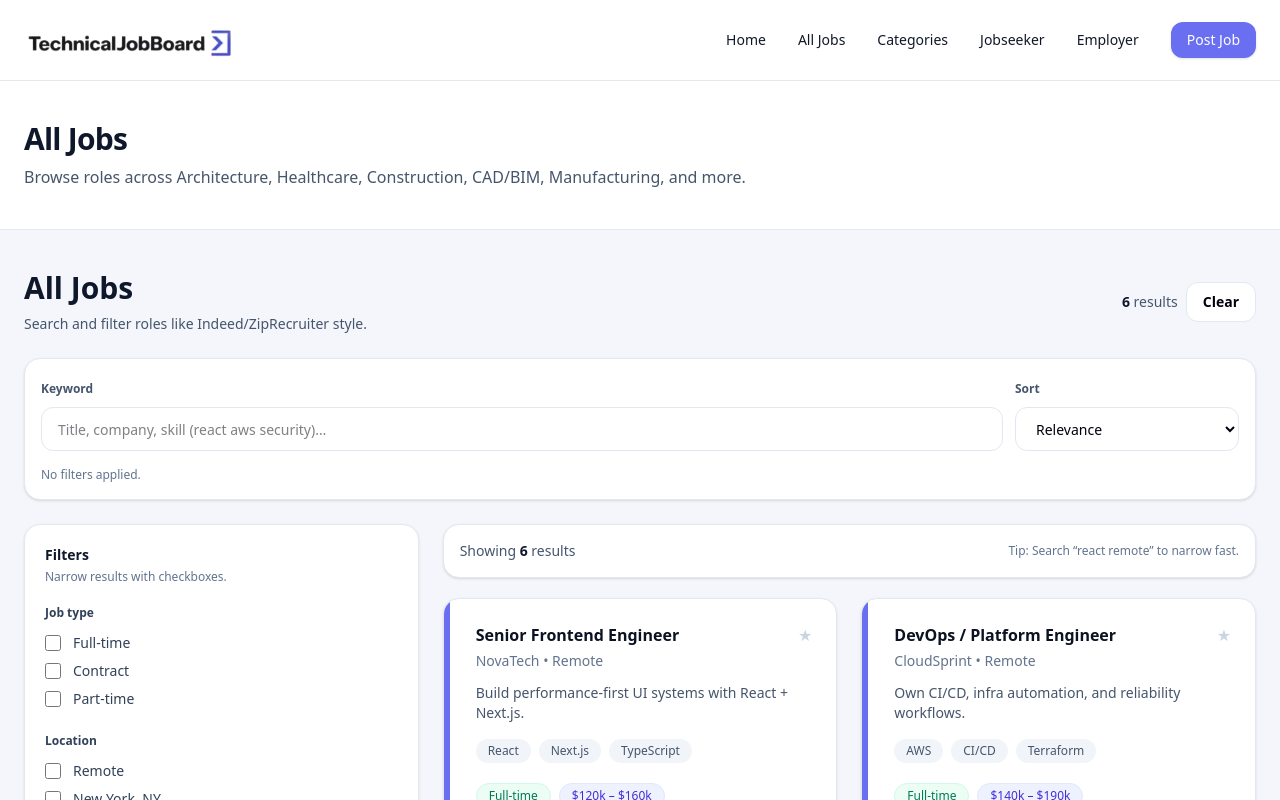
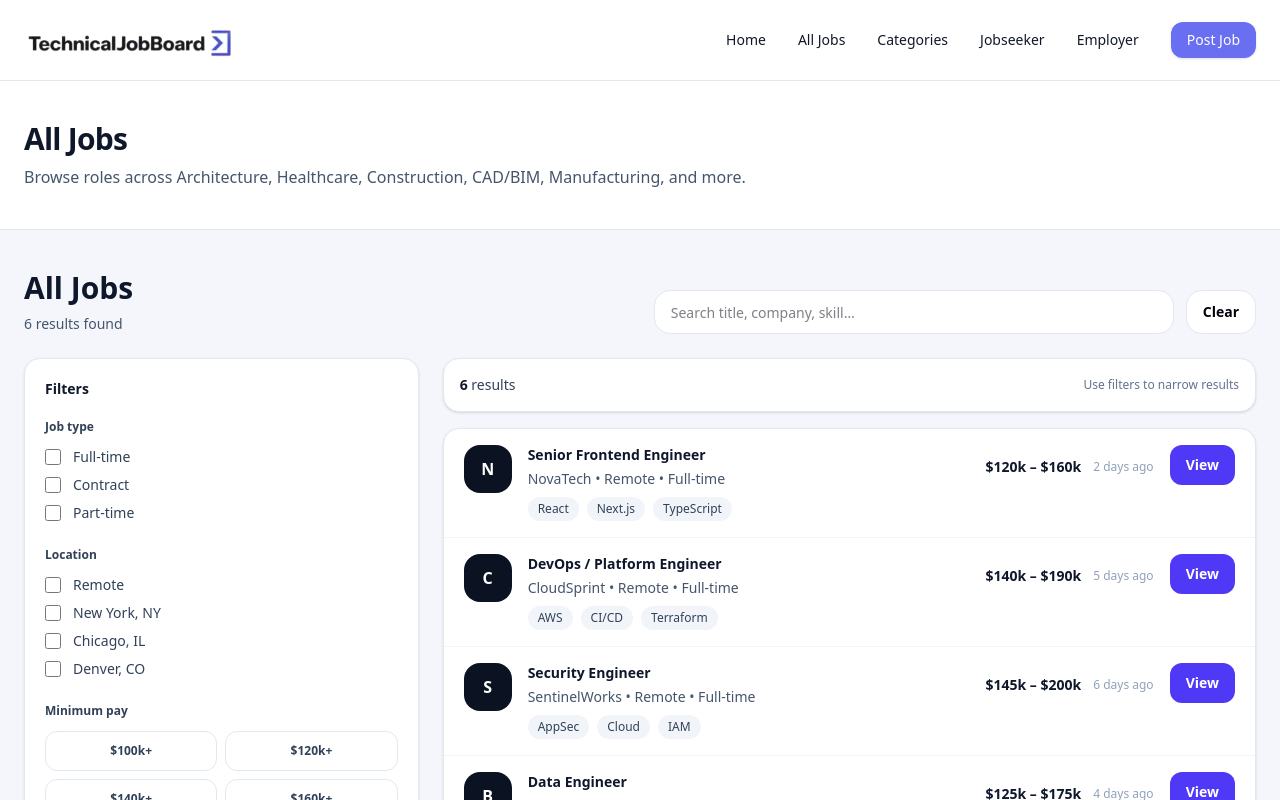
Before and after one commit to adebisidolapo/technicaljobboard, a Next.js app in the folder jobboard/: page /all-jobs in a window 1280 px wide. Shown: the top 800 px of the page. Built offline with nearby package versions, Linux system fonts and the light colour scheme.

Commit message:
All jobs: sidebar filters + list layout

```diff
--- a/jobboard/components/jobs/JobsSection.tsx
+++ b/jobboard/components/jobs/JobsSection.tsx
@@ -1,8 +1,10 @@
 "use client";
 
 import React, { useEffect, useMemo, useState } from "react";
-import JobCard, { Job } from "@/components/jobs/JobCard";
+import { useRouter } from "next/navigation";
+import type { Job } from "@/components/jobs/JobCard";
 
+/** Demo data — keep yours if you already fetch from API */
 const JOBS: Job[] = [
   {
     id: "1",
@@ -72,17 +74,27 @@ const JOBS: Job[] = [
   },
 ];
 
-// helpers
+const TYPE_OPTIONS = ["Full-time", "Contract", "Part-time"];
+const LOCATION_OPTIONS = ["Remote", "New York, NY", "Chicago, IL", "Denver, CO"];
+
+// keep filter narrow
+const PAY_BUCKETS = [
+  { label: "$100k+", min: 100000 },
+  { label: "$120k+", min: 120000 },
+  { label: "$140k+", min: 140000 },
+  { label: "$160k+", min: 160000 },
+];
+
 function norm(s: string) {
   return s.toLowerCase().trim();
 }
 
-function words(s: string) {
+function splitWords(s: string) {
   return norm(s).split(/\s+/).filter(Boolean);
 }
 
-function payToNumber(raw: string): number {
-  // supports: "$120k – $160k", "$120,000", "120000", "120k"
+function payLowerBound(raw: string): number {
+  // supports "$120k – $160k", "$120,000", "120000", "120k"
   const t = norm(raw).replace(/,/g, "");
   const m = t.match(/(\d+(\.\d+)?)(k)?/);
   if (!m) return 0;
@@ -91,7 +103,7 @@ function payToNumber(raw: string): number {
   return m[3] ? Math.round(base * 1000) : Math.round(base);
 }
 
-function haystack(job: Job) {
+function jobHaystack(job: Job) {
   return norm(
     [
       job.title,
@@ -99,81 +111,77 @@ function haystack(job: Job) {
       job.location,
       job.type,
       job.pay,
-      job.tags.join(" "),
-      job.description,
+      job.tags?.join(" ") ?? "",
+      job.description ?? "",
     ].join(" ")
   );
 }
 
-const TYPE_OPTIONS = ["Full-time", "Contract", "Part-time"];
-const LOCATION_OPTIONS = ["Remote", "New York, NY", "Chicago, IL", "Denver, CO"];
-const PAY_BUCKETS = [
-  { label: "$100k+", min: 100000 },
-  { label: "$120k+", min: 120000 },
-  { label: "$140k+", min: 140000 },
-  { label: "$160k+", min: 160000 },
-];
+function toggle(arr: string[], v: string) {
+  return arr.includes(v) ? arr.filter((x) => x !== v) : [...arr, v];
+}
+
+function initials(name: string) {
+  const parts = name.split(" ").filter(Boolean);
+  const a = parts[0]?.[0] ?? "C";
+  const b = parts[1]?.[0] ?? "";
+  return (a + b).toUpperCase();
+}
 
 export default function JobsSection() {
-  // main search
+  const router = useRouter();
+
+  // search
   const [q, setQ] = useState("");
 
-  // narrowed filters
-  const [type, setType] = useState<string[]>([]);
-  const [location, setLocation] = useState<string[]>([]);
+  // narrowed filters (checkbox + buckets)
+  const [types, setTypes] = useState<string[]>([]);
+  const [locs, setLocs] = useState<string[]>([]);
   const [payMin, setPayMin] = useState<number | null>(null);
+
   const [sort, setSort] = useState<"relevance" | "payHigh">("relevance");
 
-  // read query params (?q=...&loc=...&cat=...) - keep q + loc only
+  // read query params (?q=...&loc=...&cat=...) — keep q + loc only
   useEffect(() => {
     const params = new URLSearchParams(window.location.search);
     const q0 = params.get("q") ?? "";
     const loc0 = params.get("loc");
     setQ(q0);
-
-    if (loc0 && loc0.trim() && loc0 !== "All") {
-      setLocation([loc0]);
-    }
+    if (loc0 && loc0.trim() && loc0 !== "All") setLocs([loc0]);
   }, []);
 
   const filtered = useMemo(() => {
-    const qWords = words(q);
+    const words = splitWords(q);
 
     let list = JOBS.filter((job) => {
-      const h = haystack(job);
+      const h = jobHaystack(job);
 
-      // keyword: ALL words must match (narrower / better)
-      if (qWords.length && !qWords.every((w) => h.includes(w))) return false;
+      // Narrow keyword: ALL words must match
+      if (words.length && !words.every((w) => h.includes(w))) return false;
 
-      // type checkboxes
-      if (type.length && !type.includes(job.type)) return false;
+      if (types.length && !types.includes(job.type)) return false;
 
-      // location checkboxes
-      if (location.length) {
+      if (locs.length) {
         const jl = norm(job.location);
-        const ok = location.some((l) => jl.includes(norm(l)));
+        const ok = locs.some((l) => jl.includes(norm(l)));
         if (!ok) return false;
       }
 
-      // pay bucket
       if (payMin != null) {
-        const lower = payToNumber(job.pay);
-        if (lower < payMin) return false;
+        if (payLowerBound(job.pay) < payMin) return false;
       }
 
       return true;
     });
 
     if (sort === "payHigh") {
-      list = list.slice().sort((a, b) => payToNumber(b.pay) - payToNumber(a.pay));
-    }
-
-    // relevance sort: basic scoring (keyword matches)
-    if (sort === "relevance") {
+      list = list.slice().sort((a, b) => payLowerBound(b.pay) - payLowerBound(a.pay));
+    } else {
+      // relevance: simple scoring by word matches
       const score = (job: Job) => {
-        const h = haystack(job);
+        const h = jobHaystack(job);
         let s = 0;
-        for (const w of qWords) if (h.includes(w)) s += 3;
+        for (const w of words) if (h.includes(w)) s += 3;
         if (norm(job.location).includes("remote")) s += 1;
         return s;
       };
@@ -181,116 +189,69 @@ export default function JobsSection() {
     }
 
     return list;
-  }, [q, type, location, payMin, sort]);
+  }, [q, types, locs, payMin, sort]);
 
   const clearAll = () => {
     setQ("");
-    setType([]);
-    setLocation([]);
+    setTypes([]);
+    setLocs([]);
     setPayMin(null);
     setSort("relevance");
     window.history.replaceState({}, "", "/all-jobs");
   };
 
-  const toggle = (arr: string[], value: string) =>
-    arr.includes(value) ? arr.filter((v) => v !== value) : [...arr, value];
-
-  const Chip = ({ label, onRemove }: { label: string; onRemove: () => void }) => (
-    <button
-      type="button"
-      onClick={onRemove}
-      className="inline-flex items-center gap-2 rounded-full border border-indigo-100 bg-indigo-50 px-3 py-1 text-xs font-semibold text-indigo-700 hover:bg-indigo-100 transition"
-      aria-label={`Remove filter ${label}`}
-      title="Remove"
-    >
-      {label}
-      <span className="text-indigo-600">✕</span>
-    </button>
-  );
+  const hasFilters = q.trim() || types.length || locs.length || payMin != null;
 
   return (
     <section className="bg-[#F4F6FB]">
       <div className="max-w-7xl mx-auto px-6 py-10">
-        {/* Top bar */}
-        <div className="flex flex-col md:flex-row md:items-center md:justify-between gap-4">
+        {/* Header */}
+        <div className="flex flex-col gap-3 md:flex-row md:items-end md:justify-between">
           <div>
             <h1 className="text-2xl md:text-3xl font-extrabold text-slate-900">All Jobs</h1>
             <p className="mt-2 text-sm text-slate-600">
-              Search and filter roles like Indeed/ZipRecruiter style.
+              {filtered.length} result{filtered.length === 1 ? "" : "s"} found
             </p>
           </div>
 
-          <div className="flex items-center gap-2">
-            <span className="text-sm text-slate-600">
-              <span className="font-semibold text-slate-900">{filtered.length}</span>{" "}
-              result{filtered.length === 1 ? "" : "s"}
-            </span>
+          <div className="flex items-center gap-3">
+            <div className="w-full md:w-[520px]">
+              <label className="sr-only">Search</label>
+              <input
+                value={q}
+                onChange={(e) => setQ(e.target.value)}
+                placeholder="Search title, company, skill…"
+                className="h-11 w-full rounded-2xl border border-slate-200 bg-white px-4 text-sm outline-none focus:ring-2 focus:ring-indigo-200 focus:border-indigo-300"
+              />
+            </div>
+
             <button
               type="button"
               onClick={clearAll}
-              className="h-10 px-4 rounded-xl border border-slate-200 bg-white hover:bg-slate-50 transition text-sm font-semibold"
+              className="h-11 px-4 rounded-2xl border border-slate-200 bg-white hover:bg-slate-50 transition text-sm font-semibold"
             >
               Clear
             </button>
           </div>
         </div>
 
-        {/* Search row (horizontal) */}
-        <div className="mt-6 rounded-2xl border border-slate-200 bg-white p-4 shadow-sm">
-          <div className="flex flex-col md:flex-row gap-3 md:items-center">
-            <div className="flex-1">
-              <label className="text-xs font-semibold text-slate-600">Keyword</label>
-              <input
-                value={q}
-                onChange={(e) => setQ(e.target.value)}
-                placeholder="Title, company, skill (react aws security)…"
-                className="mt-2 h-11 w-full rounded-xl border border-slate-200 bg-white px-4 text-sm outline-none focus:ring-2 focus:ring-indigo-200 focus:border-indigo-300"
-              />
-            </div>
-
-            <div className="md:w-56">
-              <label className="text-xs font-semibold text-slate-600">Sort</label>
-              <select
-                value={sort}
-                onChange={(e) => setSort(e.target.value as any)}
-                className="mt-2 h-11 w-full rounded-xl border border-slate-200 bg-white px-4 text-sm outline-none focus:ring-2 focus:ring-indigo-200 focus:border-indigo-300"
-              >
-                <option value="relevance">Relevance</option>
-                <option value="payHigh">Pay (high)</option>
-              </select>
-            </div>
-          </div>
-
-          {/* Active chips */}
-          <div className="mt-4 flex flex-wrap gap-2">
-            {q.trim() ? <Chip label={`Keyword: ${q.trim()}`} onRemove={() => setQ("")} /> : null}
-            {type.map((t) => (
-              <Chip key={t} label={`Type: ${t}`} onRemove={() => setType((x) => x.filter((v) => v !== t))} />
-            ))}
-            {location.map((l) => (
-              <Chip
-                key={l}
-                label={`Location: ${l}`}
-                onRemove={() => setLocation((x) => x.filter((v) => v !== l))}
-              />
-            ))}
-            {payMin != null ? (
-              <Chip label={`Pay: ${payMin.toLocaleString()}+`} onRemove={() => setPayMin(null)} />
-            ) : null}
-
-            {q.trim() || type.length || location.length || payMin != null ? null : (
-              <span className="text-xs text-slate-500">No filters applied.</span>
-            )}
-          </div>
-        </div>
-
-        {/* Two-column layout */}
+        {/* Layout */}
         <div className="mt-6 grid grid-cols-1 lg:grid-cols-12 gap-6">
-          {/* LEFT: Filters */}
+          {/* Filters */}
           <aside className="lg:col-span-4">
             <div className="lg:sticky lg:top-6 rounded-2xl border border-slate-200 bg-white p-5 shadow-sm">
+              <div className="flex items-center justify-between">
                 <h2 className="text-sm font-extrabold text-slate-900">Filters</h2>
-              <p className="mt-1 text-xs text-slate-500">Narrow results with checkboxes.</p>
+                {hasFilters ? (
+                  <button
+                    type="button"
+                    onClick={clearAll}
+                    className="text-xs font-semibold text-indigo-700 hover:text-indigo-800"
+                  >
+                    Reset
+                  </button>
+                ) : null}
+              </div>
 
               {/* Type */}
               <div className="mt-5">
@@ -300,8 +261,8 @@ export default function JobsSection() {
                     <label key={t} className="flex items-center gap-3 text-sm text-slate-700 cursor-pointer">
                       <input
                         type="checkbox"
-                        checked={type.includes(t)}
-                        onChange={() => setType((x) => toggle(x, t))}
+                        checked={types.includes(t)}
+                        onChange={() => setTypes((x) => toggle(x, t))}
                         className="h-4 w-4 rounded border-slate-300 text-indigo-600 focus:ring-indigo-200"
                       />
                       {t}
@@ -318,8 +279,8 @@ export default function JobsSection() {
                     <label key={l} className="flex items-center gap-3 text-sm text-slate-700 cursor-pointer">
                       <input
                         type="checkbox"
-                        checked={location.includes(l)}
-                        onChange={() => setLocation((x) => toggle(x, l))}
+                        checked={locs.includes(l)}
+                        onChange={() => setLocs((x) => toggle(x, l))}
                         className="h-4 w-4 rounded border-slate-300 text-indigo-600 focus:ring-indigo-200"
                       />
                       {l}
@@ -330,7 +291,7 @@ export default function JobsSection() {
 
               {/* Pay */}
               <div className="mt-6">
-                <div className="text-xs font-semibold text-slate-700">Pay range</div>
+                <div className="text-xs font-semibold text-slate-700">Minimum pay</div>
                 <div className="mt-3 grid grid-cols-2 gap-2">
                   {PAY_BUCKETS.map((b) => {
                     const active = payMin === b.min;
@@ -353,44 +314,106 @@ export default function JobsSection() {
                 </div>
               </div>
 
+              {/* Sort */}
+              <div className="mt-6">
+                <div className="text-xs font-semibold text-slate-700">Sort</div>
+                <select
+                  value={sort}
+                  onChange={(e) => setSort(e.target.value as any)}
+                  className="mt-2 h-11 w-full rounded-xl border border-slate-200 bg-white px-4 text-sm outline-none focus:ring-2 focus:ring-indigo-200 focus:border-indigo-300"
+                >
+                  <option value="relevance">Relevance</option>
+                  <option value="payHigh">Pay (high)</option>
+                </select>
+              </div>
+
               <button
                 type="button"
                 onClick={clearAll}
-                className="mt-6 h-11 w-full rounded-xl bg-indigo-600 hover:bg-indigo-700 text-white text-sm font-semibold shadow-sm transition"
+                className="mt-6 h-11 w-full rounded-2xl bg-indigo-600 hover:bg-indigo-700 text-white text-sm font-semibold shadow-sm transition"
               >
-                Clear all filters
+                Clear all
               </button>
             </div>
           </aside>
 
-          {/* RIGHT: Results */}
+          {/* Results */}
           <div className="lg:col-span-8">
-            {/* Results header */}
+            {/* Results toolbar */}
             <div className="rounded-2xl border border-slate-200 bg-white p-4 shadow-sm flex items-center justify-between">
-              <div className="text-sm text-slate-600">
-                Showing <span className="font-semibold text-slate-900">{filtered.length}</span>{" "}
+              <div className="text-sm text-slate-700">
+                <span className="font-semibold text-slate-900">{filtered.length}</span>{" "}
                 result{filtered.length === 1 ? "" : "s"}
               </div>
+              {hasFilters ? (
                 <div className="text-xs text-slate-500 hidden sm:block">
-                Tip: Search “react remote” to narrow fast.
+                  Filters applied — results narrowed
+                </div>
+              ) : (
+                <div className="text-xs text-slate-500 hidden sm:block">
+                  Use filters to narrow results
+                </div>
+              )}
+            </div>
+
+            {/* List rows (horizontal) */}
+            <div className="mt-4 rounded-2xl border border-slate-200 bg-white shadow-sm overflow-hidden">
+              {filtered.map((job) => (
+                <button
+                  key={job.id}
+                  type="button"
+                  onClick={() => router.push(`/jobs/${job.id}`)}
+                  className="w-full text-left px-5 py-4 hover:bg-slate-50 transition border-b border-slate-100 last:border-b-0"
+                >
+                  <div className="flex items-start gap-4">
+                    <div className="h-12 w-12 rounded-2xl bg-[#0B1222] text-white flex items-center justify-center font-extrabold">
+                      {initials(job.company)}
+                    </div>
+
+                    <div className="min-w-0 flex-1">
+                      <div className="flex flex-col sm:flex-row sm:items-center sm:justify-between gap-2">
+                        <div className="min-w-0">
+                          <div className="text-sm font-extrabold text-slate-900 truncate">{job.title}</div>
+                          <div className="mt-1 text-sm text-slate-600 truncate">
+                            {job.company} • {job.location} • {job.type}
                           </div>
                         </div>
 
-            {/* Cards */}
-            <div className="mt-5 grid grid-cols-1 sm:grid-cols-2 xl:grid-cols-2 gap-6">
-              {filtered.map((job) => (
-                <JobCard key={job.id} job={job} />
+                        <div className="flex items-center gap-3 shrink-0">
+                          <div className="text-sm font-semibold text-slate-900">{job.pay}</div>
+                          <span className="text-xs text-slate-400">{job.posted}</span>
+                        </div>
+                      </div>
+
+                      <div className="mt-2 flex flex-wrap gap-2">
+                        {(job.tags ?? []).slice(0, 4).map((t) => (
+                          <span
+                            key={t}
+                            className="text-xs px-2.5 py-1 rounded-full bg-slate-100 text-slate-700"
+                          >
+                            {t}
+                          </span>
                         ))}
                       </div>
+                    </div>
+
+                    <div className="hidden sm:flex shrink-0">
+                      <span className="inline-flex items-center justify-center h-10 px-4 rounded-xl bg-indigo-600 hover:bg-indigo-700 text-white text-sm font-semibold transition">
+                        View
+                      </span>
+                    </div>
+                  </div>
+                </button>
+              ))}
 
               {filtered.length === 0 && (
-              <div className="mt-8 rounded-2xl border border-slate-200 bg-white p-8 text-center">
+                <div className="p-10 text-center">
                   <h3 className="text-lg font-extrabold text-slate-900">No results</h3>
                   <p className="mt-2 text-sm text-slate-600">Try removing some filters.</p>
                   <button
                     type="button"
                     onClick={clearAll}
-                  className="mt-5 h-11 px-5 rounded-xl bg-indigo-600 text-white text-sm font-semibold hover:bg-indigo-700 transition"
+                    className="mt-5 h-11 px-5 rounded-2xl bg-indigo-600 text-white text-sm font-semibold hover:bg-indigo-700 transition"
                   >
                     Clear filters
                   </button>
@@ -399,6 +422,7 @@ export default function JobsSection() {
             </div>
           </div>
         </div>
+      </div>
     </section>
   );
 }
```
Lines whose indentation alone changed are shown as unchanged.
